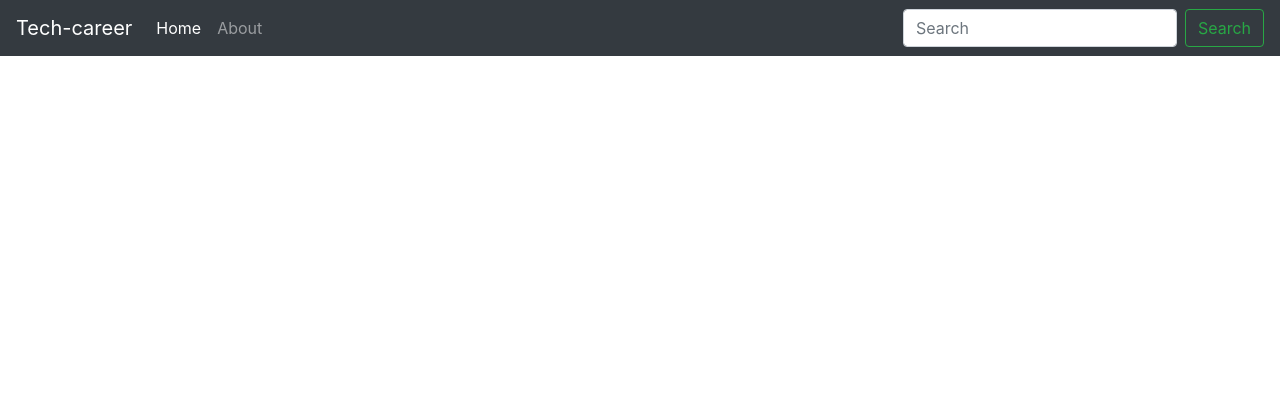
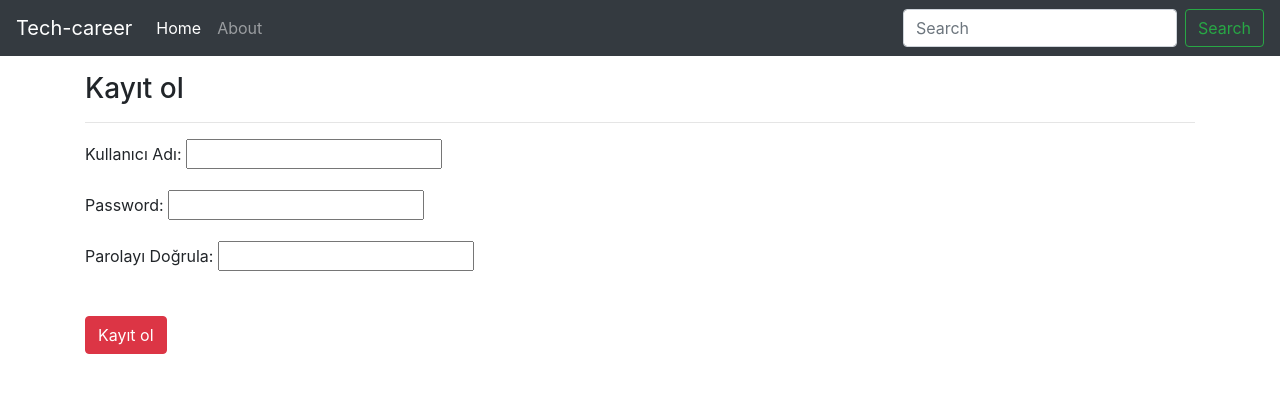
Before and after one commit to UmutAygul/deneme-Django, a Django app: page /user/register/ in a window 1280 px wide. Shown: the top 393 px of the page. Run offline with Django 4.2, Linux system fonts and the light colour scheme; some libraries are stand-ins or nearby versions.

Commit message:
til-regis

```diff
--- a/blog/settings.py
+++ b/blog/settings.py
@@ -38,6 +38,8 @@ INSTALLED_APPS = [
     'django.contrib.messages',
     'django.contrib.staticfiles',
     "article",
+    "user",
+
 ]
 
 MIDDLEWARE = [
--- a/templates/layout.html
+++ b/templates/layout.html
@@ -3,6 +3,8 @@
 <html lang="en">
 <head>
     <meta charset="UTF-8">
+    <br>
+    <br>
     <meta http-equiv="X-UA-Compatible" content="IE=edge">
     <meta name="viewport" content="width=device-width, initial-scale=1.0">
 
@@ -14,7 +16,9 @@
     <div class="container">
         {% include "includes/navbar.html" %}
         {% block body %}
+
         {% endblock body%}
+
     </div>
 
     <script src="https://code.jquery.com/jquery-3.2.1.slim.min.js" integrity="sha384-KJ3o2DKtIkvYIK3UENzmM7KCkRr/rE9/Qpg6aAZGJwFDMVNA/GpGFF93hXpG5KkN" crossorigin="anonymous"></script>
--- a/templates/login.html
+++ b/templates/login.html
@@ -2,6 +2,11 @@
 
 
 {% block body %}
+
     <h3>Giriş yap</h3>
+
+
     <hr>
+
+
 {% endblock body %}
--- a/templates/register.html
+++ b/templates/register.html
@@ -1,11 +1,18 @@
 {% extends 'layout.html' %}
 
 
-{% block blockname %}
-    <h3>alko</h3>
+{% block body %}
+
+    <h3>Kayıt ol</h3>
+
     <hr>
-    <h3>kayıt ol</h3>
-    <hr>
+    <form method="post">
+        {{form.as_p}}
+
+    <br>
+    <button type= "submit" class="btn btn-danger">Kayıt ol</button>
+    </form>
 
 
-{% endblock blockname %}
+
+{% endblock body %}
--- /dev/null
+++ b/user/forms.py
@@ -0,0 +1,22 @@
+from django import forms
+
+class RegisterForm(forms.Form):
+    username=forms.CharField(max_length=33,label="Kullanıcı Adı")
+    password=forms.CharField(max_length=21,label="Password",widget=forms.PasswordInput)
+    confirm=forms.CharField(max_length=20,label="Parolayı Doğrula",widget=forms.PasswordInput)
+
+    def clean(self):
+        username=self.cleaned_data.get("username")
+        password=self.cleaned_data.get("password")
+        confirm=self.cleaned_data.get("confirm")
+
+
+        if password and confirm and password !=confirm:
+            raise forms.ValidationError("Parolalar Eşleşmiyor")
+
+        values={
+            "username":username,
+            "password":password,
+        }
+
+        return values
--- a/user/views.py
+++ b/user/views.py
@@ -1,9 +1,17 @@
 from django.shortcuts import render
+from . import forms
 
 # Create your views here.
 
 def register(request):
-    return render(request,"register.html")
+    form=forms.RegisterForm()
+
+    context={
+        "form":form
+    }
+
+    return render(request,"register.html",context)
+
 def login(request):
     return render(request,"login.html")
 def logout(request):
```
